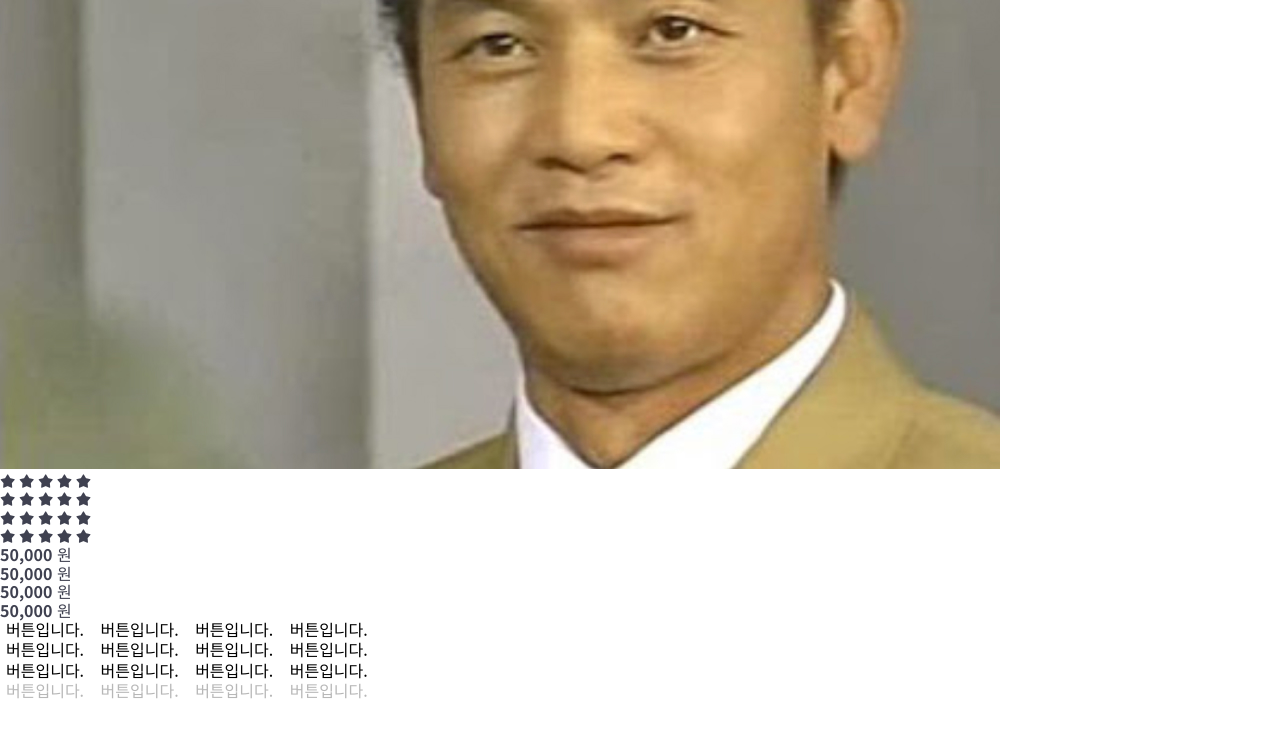
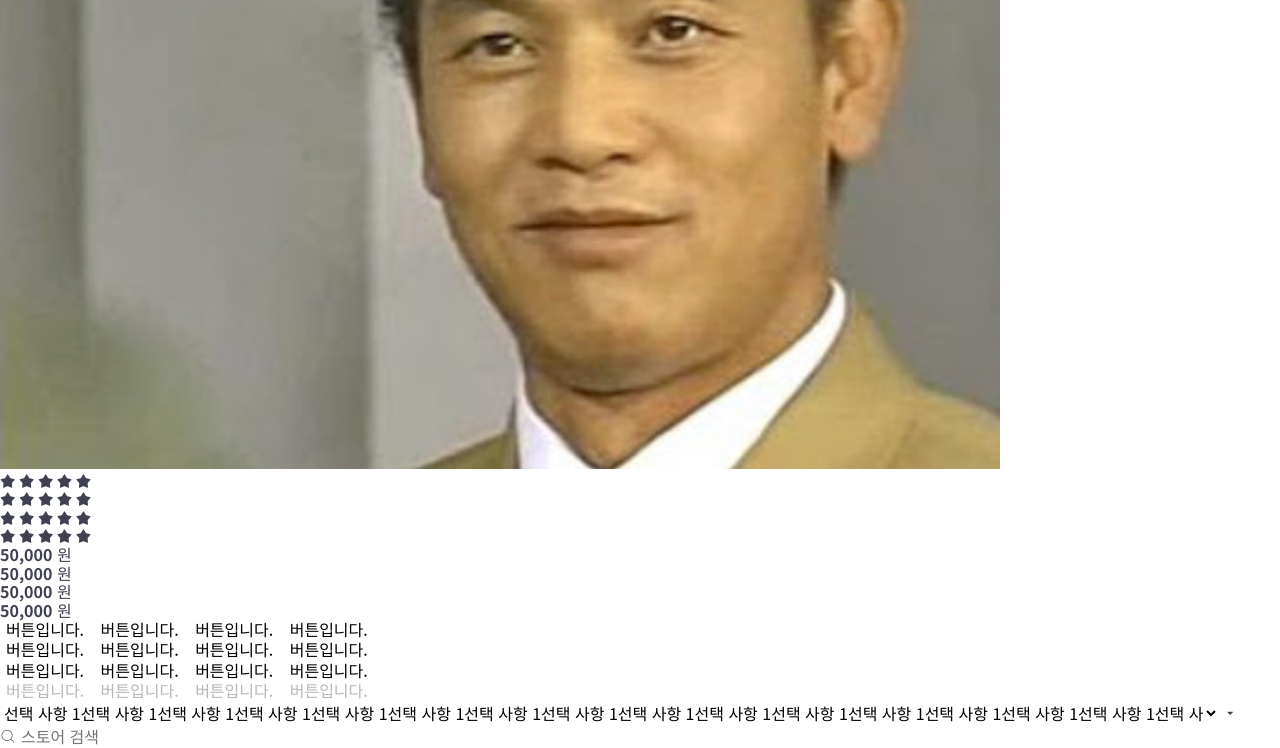
Before and after one commit to JayeHa/tomorrow-house, a website: page index.html in a window 1280 px wide. Shown: the part 950-1698 px from the top of the page. Before the commit the page ends 1652 px from the top, so only its background shows below. Drawn offline with Linux system fonts and the light colour scheme; files whose address does not match are found by name.

Commit message:
💄 Implement common form components: select, input

```diff
--- a/index.html
+++ b/index.html
@@ -91,6 +91,7 @@
     </div>
 
     <div>
+      <div>
         <button type="button" class="btn-primary btn-32">버튼입니다.</button>
         <button type="button" class="btn-secondary btn-32">버튼입니다.</button>
         <button type="button" class="btn-outlined btn-32">버튼입니다.</button>
@@ -125,5 +126,29 @@
           버튼입니다.
         </button>
       </div>
+    </div>
+
+    <div>
+      <!-- option[value="$"]*5{선택 사항 $} -->
+      <div class="select-group is-active">
+        <select class="form-select">
+          <option value="1">
+            선택 사항 1선택 사항 1선택 사항 1선택 사항 1선택 사항 1선택 사항
+            1선택 사항 1선택 사항 1선택 사항 1선택 사항 1선택 사항 1선택 사항
+            1선택 사항 1선택 사항 1선택 사항 1선택 사항 1
+          </option>
+          <option value="2">선택 사항 2</option>
+          <option value="3">선택 사항 3</option>
+          <option value="4">선택 사항 4</option>
+          <option value="5">선택 사항 5</option>
+        </select>
+        <i class="ic-caret" aria-hidden></i>
+      </div>
+
+      <div class="input-group">
+        <i class="ic-search" aria-hidden></i>
+        <input class="form-input" type="text" placeholder="스토어 검색" />
+      </div>
+    </div>
   </body>
 </html>
--- a/styles/main.scss
+++ b/styles/main.scss
@@ -16,5 +16,6 @@
 @import './modules/star-ratings';
 @import './modules/prices';
 @import './modules/buttons';
+@import './modules/forms';
 
 @import './layouts/grids';
--- /dev/null
+++ b/styles/modules/_forms.scss
@@ -0,0 +1,73 @@
+%form-base {
+  @include text-style(16, $primary);
+  display: block;
+  width: 100%;
+  height: 40px;
+  padding: 0 16px;
+  background-color: $white;
+  border: 1px solid $border;
+  border-radius: 4px;
+  transition: background-color 200ms ease-in-out;
+  appearance: none;
+
+  &::placeholder {
+    color: $tertiary;
+  }
+
+  &:not(:disabled):hover {
+    background-color: $background;
+  }
+
+  &:disabled {
+    cursor: not-allowed;
+    opacity: 0.4;
+  }
+}
+
+.form-select,
+.form-input {
+  @extend %form-base;
+}
+
+// NOTE: Select
+.select-group {
+  position: relative;
+
+  &.is-active {
+    .form-select {
+      border-color: $blue;
+    }
+
+    .ic-caret {
+      color: $blue;
+    }
+  }
+
+  .form-select {
+    padding-right: 40px;
+    text-overflow: ellipsis;
+  }
+  .ic-caret {
+    @include pos-center-y;
+    right: 8px;
+    font-size: 24px;
+    color: $tertiary;
+    pointer-events: none;
+  }
+}
+
+// NOTE: Input
+.input-group {
+  position: relative;
+
+  .form-input {
+    padding-left: 40px;
+  }
+
+  .ic-search {
+    @include pos-center-y;
+    left: 10px;
+    font-size: 20px;
+    color: $secondary;
+  }
+}
```
Lines whose indentation alone changed are shown as unchanged.
